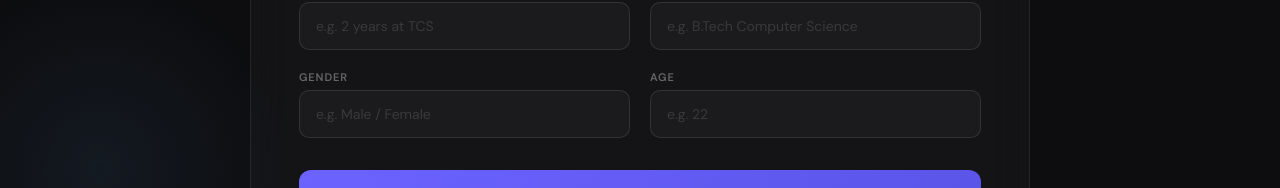
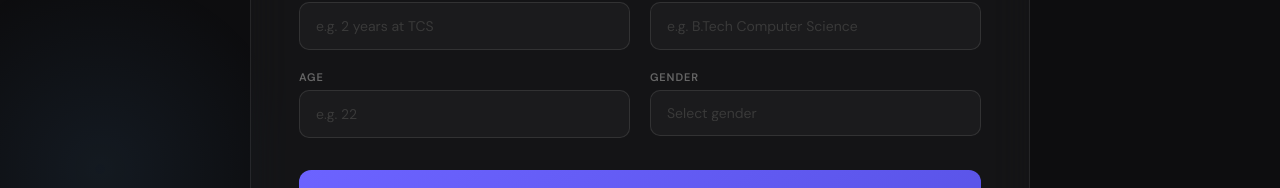
Before and after one commit to NevilleBarla/Career-Companion, a React (Vite) app in the folder C-C Frontend/: page /register in a window 1280 px wide. Shown: the part 531-719 px from the top of the page. Built offline with nearby package versions, Linux system fonts and the light colour scheme.

Commit message:
Gender Dropdown

```diff
--- a/C-C Frontend/src/pages/Register.jsx
+++ b/C-C Frontend/src/pages/Register.jsx
@@ -132,7 +132,7 @@ function Register() {
     { label: "Skills", value: skills, setter: setSkills, placeholder: "React, Node.js, Python...", id: "skills", type: "text" },
     { label: "Past Experience", value: experience, setter: setExperience, placeholder: "e.g. 2 years at TCS", id: "experience", type: "text" },
     { label: "Qualification", value: qualification, setter: setQualification, placeholder: "e.g. B.Tech Computer Science", id: "qualification", type: "text" },
-    { label: "Gender", value: gender, setter: setGender, placeholder: "e.g. Male / Female", id: "gender", type: "text" },
+
     { label: "Age", value: age, setter: setAge, placeholder: "e.g. 22", id: "age", type: "number" },
   ];
 
@@ -290,6 +290,7 @@ function Register() {
 
         input::placeholder { color: #3a3a3a; }
         input[type=number]::-webkit-inner-spin-button { -webkit-appearance: none; }
+        select option { background: #1a1a2e; color: white; }
 
         @media (max-width: 600px) {
           .register-card { padding: 32px 24px; }
@@ -349,6 +350,37 @@ function Register() {
                 )}
               </div>
             ))}
+
+            {/* Gender Dropdown */}
+            <div className="field-group" key="gender">
+              <label style={labelStyle}>Gender</label>
+              <select
+                value={gender}
+                onChange={(e) => {
+                  setGender(e.target.value);
+                  if (fieldErrors.gender) {
+                    setFieldErrors((prev) => ({ ...prev, gender: "" }));
+                  }
+                }}
+                style={{
+                  ...inputStyle("gender"),
+                  appearance: "none",
+                  WebkitAppearance: "none",
+                  cursor: "pointer",
+                  color: gender ? "white" : "#3a3a3a",
+                }}
+              >
+                <option value="" disabled>Select gender</option>
+                <option value="Male">Male</option>
+                <option value="Female">Female</option>
+                <option value="Others">Others</option>
+                <option value="Rather not say">Rather not say</option>
+              </select>
+              {fieldErrors.gender && (
+                <span className="field-error">⚠ {fieldErrors.gender}</span>
+              )}
+            </div>
+
           </div>
 
           {/* Register Button */}
```
